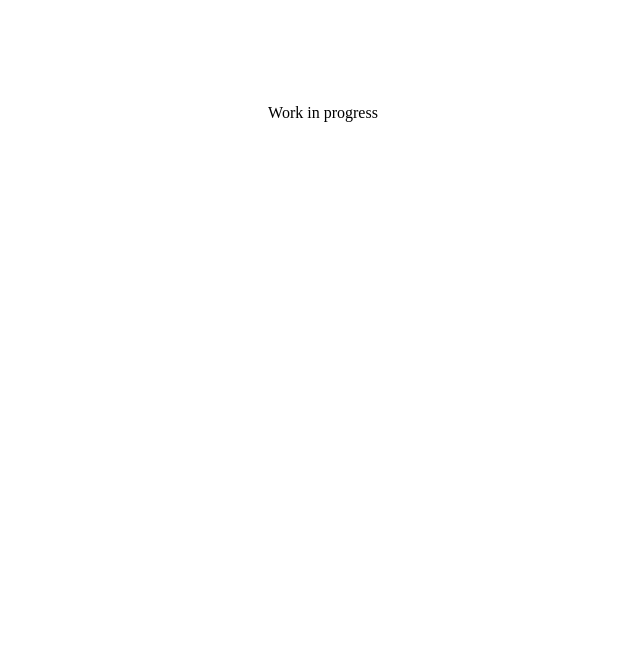
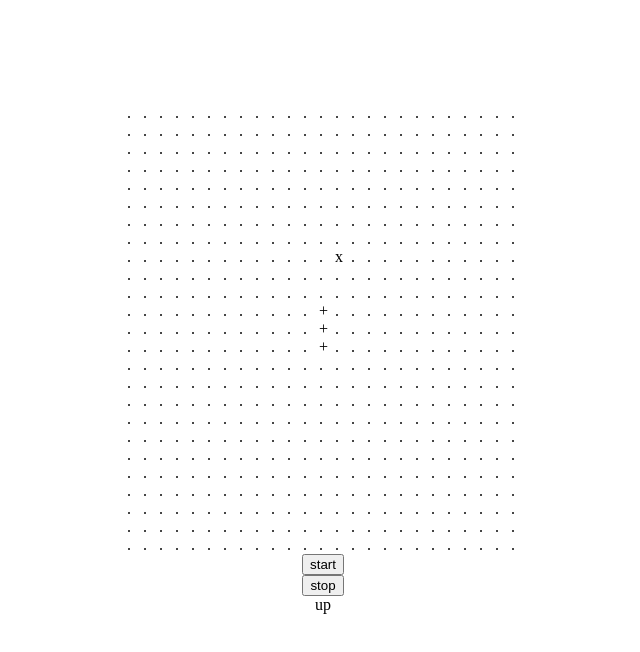
Before and after one commit to TheUnforgivenOne/Snake, a Next.js app: page / in a window 1280 px wide. Shown: the top 652 px of the page, without its empty margins (317-957 px from the left). Built offline with nearby package versions, Linux system fonts and the light colour scheme.

Commit message:
Base game

```diff
--- a/next.config.js
+++ b/next.config.js
@@ -1,4 +1,6 @@
 /** @type {import('next').NextConfig} */
-const nextConfig = {}
+const nextConfig = {
+  reactStrictMode: false
+}
 
 module.exports = nextConfig
--- a/src/app/page.module.css
+++ b/src/app/page.module.css
@@ -4,5 +4,4 @@
   justify-content: space-between;
   align-items: center;
   padding: 6rem;
-  min-height: 100vh;
 }
--- a/src/app/page.tsx
+++ b/src/app/page.tsx
@@ -1,5 +1,65 @@
+'use client';
+import { Board } from '@/snake/Snake';
 import styles from './page.module.css';
+import React, { useEffect, useMemo, useRef, useState } from 'react';
+import { Direction } from '@/snake/types';
 
-export default function Home() {
-  return <main className={styles.main}>Work in progress</main>;
-}
+const Home = () => {
+  const [moves, setMoves] = useState(0);
+  const intervalId = useRef<NodeJS.Timeout | undefined>();
+  const snakeGame = useMemo(() => new Board(25, 25), []);
+
+  useEffect(() => {
+    if (snakeGame) {
+      console.log(snakeGame);
+      const handleArrowPressed = (e: KeyboardEvent) => {
+        switch (e.code) {
+          case 'ArrowUp':
+            snakeGame.snake.setDirection(Direction.UP);
+            return;
+          case 'ArrowRight':
+            snakeGame.snake.setDirection(Direction.RIGHT);
+            return;
+          case 'ArrowDown':
+            snakeGame.snake.setDirection(Direction.DOWN);
+            return;
+          case 'ArrowLeft':
+            snakeGame.snake.setDirection(Direction.LEFT);
+            return;
+          default:
+        }
+      };
+      document.addEventListener('keydown', handleArrowPressed);
+    }
+  }, [snakeGame]);
+
+  return (
+    <main className={styles.main}>
+      {!snakeGame
+        ? 'load'
+        : snakeGame.board.map((row, index) => (
+            <div key={index} style={{ display: 'flex', gap: '8px' }}>
+              {row.map((cell, index) => (
+                <div key={`${index}_${cell.cellType}`} style={{ width: '8px' }}>
+                  {cell.cellType}
+                </div>
+              ))}
+            </div>
+          ))}
+      <button
+        onClick={() => {
+          intervalId.current = setInterval(() => {
+            setMoves((m) => m + 1);
+            snakeGame.move();
+          }, 200);
+        }}
+      >
+        start
+      </button>
+      <button onClick={() => clearInterval(intervalId.current)}>stop</button>
+      {snakeGame.snake.direction}
+    </main>
+  );
+};
+
+export default Home;
--- /dev/null
+++ b/src/snake/Snake.ts
@@ -0,0 +1,161 @@
+import { CellType, Direction, BodyPosition } from './types';
+
+const positionDiffsDictionary = {
+  [Direction.UP]: {
+    row: -1,
+    col: 0,
+  },
+  [Direction.RIGHT]: {
+    row: 0,
+    col: 1,
+  },
+  [Direction.DOWN]: {
+    row: 1,
+    col: 0,
+  },
+  [Direction.LEFT]: {
+    row: 0,
+    col: -1,
+  },
+};
+
+class Cell {
+  cellType: CellType = CellType.EMPTY;
+
+  constructor(cellType: CellType) {
+    this.cellType = cellType;
+  }
+}
+
+class Snake {
+  rows: number;
+  cols: number;
+  bodyPositions: BodyPosition[] = [];
+  direction: Direction = Direction.UP;
+
+  constructor(rows: number, cols: number) {
+    this.rows = rows;
+    this.cols = cols;
+
+    const centerBoardPosition = {
+      row: Math.floor(rows / 2),
+      col: Math.floor(cols / 2),
+    };
+
+    for (
+      let currentBodyRow = centerBoardPosition.row + 1;
+      currentBodyRow >= centerBoardPosition.row - 1;
+      currentBodyRow--
+    ) {
+      this.bodyPositions.push([currentBodyRow, centerBoardPosition.col]);
+    }
+  }
+
+  setDirection(newDirection: Direction) {
+    this.direction = newDirection;
+  }
+
+  getNewRow(row: number, diff: number) {
+    const newRow = row + diff;
+
+    if (newRow < 0) return this.rows - 1;
+    if (newRow > this.rows - 1) return 0;
+
+    return newRow;
+  }
+
+  getNewCol(col: number, diff: number) {
+    const newCol = col + diff;
+
+    if (newCol < 0) return this.cols - 1;
+    if (newCol > this.cols - 1) return 0;
+
+    return newCol;
+  }
+
+  nextMove() {
+    const [row, col] = this.getHeadPosition();
+    const positionDiffs = positionDiffsDictionary[this.direction];
+
+    const newPosition: BodyPosition = [
+      this.getNewRow(row, positionDiffs.row),
+      this.getNewCol(col, positionDiffs.col),
+    ];
+
+    this.bodyPositions.push(newPosition);
+  }
+
+  removeLastBodyPosition() {
+    return this.bodyPositions.shift();
+  }
+
+  getHeadPosition() {
+    return this.bodyPositions[this.bodyPositions.length - 1];
+  }
+}
+
+export class Board {
+  rows: number;
+  cols: number;
+  board: Cell[][];
+  snake: Snake;
+
+  constructor(rows: number = 25, cols: number = 25) {
+    this.rows = rows;
+    this.cols = cols;
+    this.board = new Array(rows)
+      .fill(undefined)
+      .map(() =>
+        new Array(cols).fill(undefined).map(() => new Cell(CellType.EMPTY)),
+      );
+
+    this.snake = new Snake(rows, cols);
+    this.renderSnake();
+    this.placeFood();
+  }
+
+  renderSnake() {
+    for (const bodyPosition of this.snake.bodyPositions) {
+      const [row, col] = bodyPosition;
+      this.board[row][col].cellType = CellType.SNAKE;
+    }
+  }
+
+  clearBoard() {
+    for (let row = 0; row < this.rows; row++) {
+      for (let col = 0; col < this.cols; col++) {
+        this.board[row][col].cellType = CellType.EMPTY;
+      }
+    }
+  }
+
+  placeFood() {
+    let row = Math.floor(Math.random() * this.rows);
+    let col = Math.floor(Math.random() * this.cols);
+
+    while (this.board[row][col].cellType === CellType.SNAKE) {
+      row = Math.floor(Math.random() * this.rows);
+      col = Math.floor(Math.random() * this.cols);
+    }
+
+    this.board[row][col].cellType = CellType.FOOD;
+  }
+
+  move() {
+    this.snake.nextMove();
+    if (
+      this.snake.bodyPositions.some(
+        ([row, col]) => this.board[row][col].cellType === CellType.FOOD,
+      )
+    ) {
+      this.placeFood();
+    } else {
+      const removedPosition = this.snake.removeLastBodyPosition();
+      if (removedPosition) {
+        const [row, col] = removedPosition;
+        this.board[row][col].cellType = CellType.EMPTY;
+      }
+    }
+    this.renderSnake();
+  }
+}
--- /dev/null
+++ b/src/snake/types.ts
@@ -0,0 +1,14 @@
+export enum CellType {
+  EMPTY = '.',
+  SNAKE = '+',
+  FOOD = 'x',
+}
+
+export enum Direction {
+  UP = 'up',
+  RIGHT = 'right',
+  DOWN = 'down',
+  LEFT = 'left',
+}
+
+export type BodyPosition = [row: number, col: number];
```
